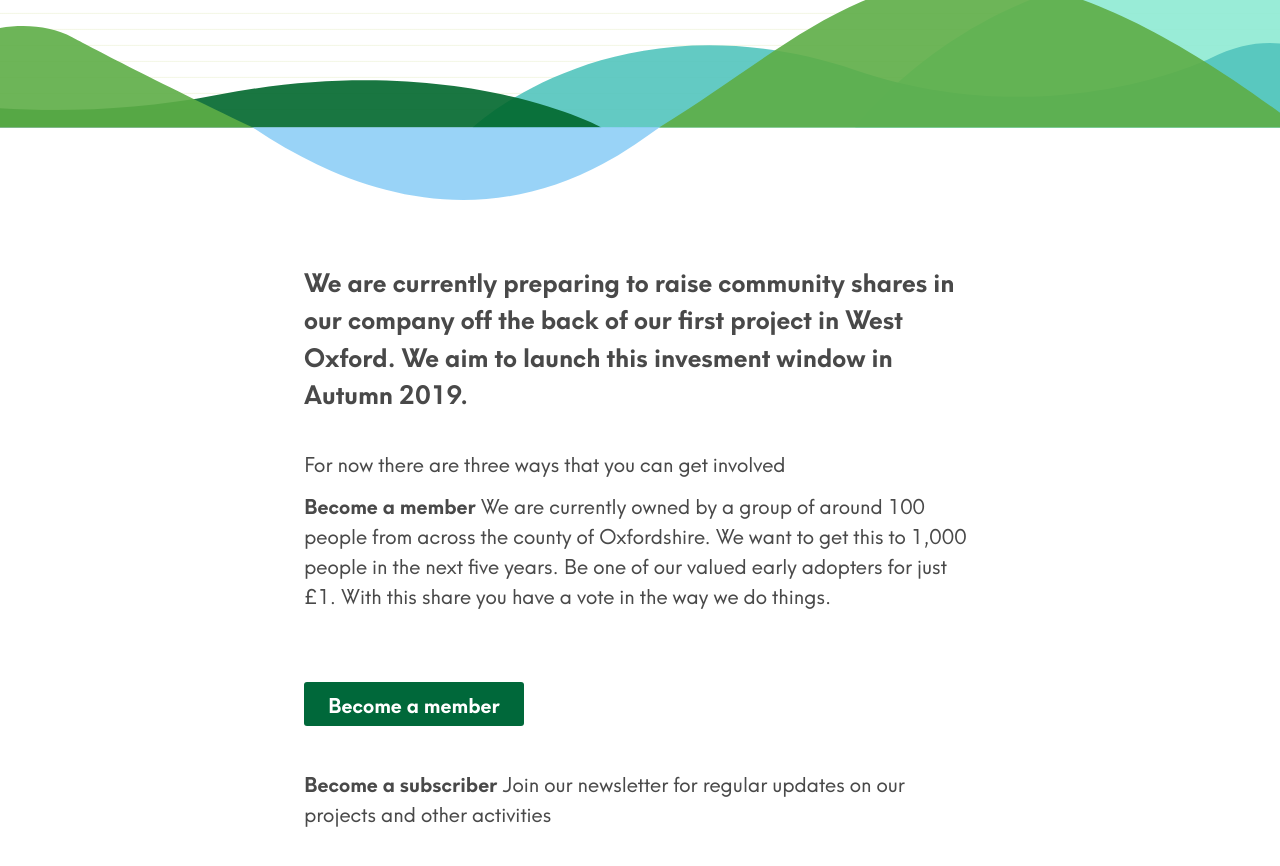
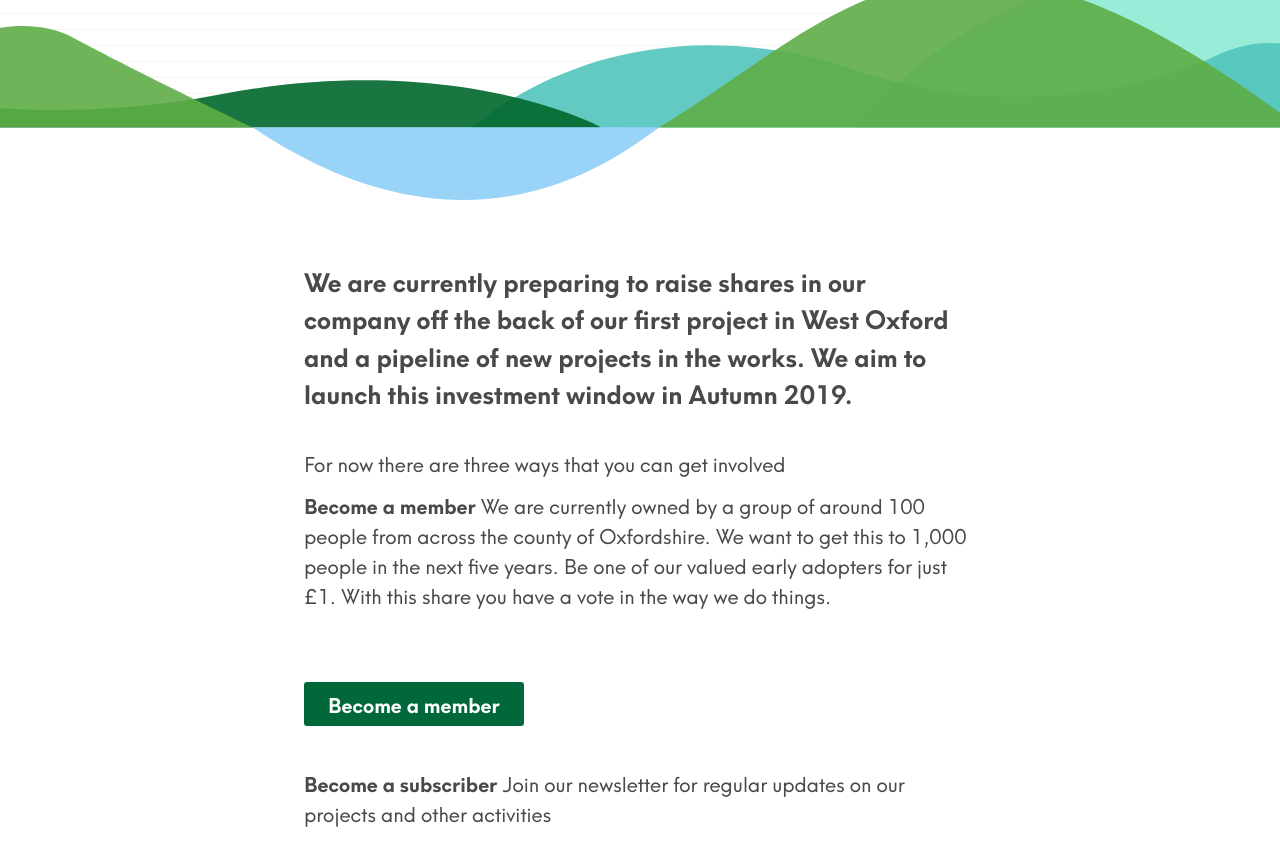
Before and after one commit to johnpuddephatt/oclt, a Jekyll site: the page built from _pages/invest.md, in a window 1280 px wide and 900 px high, scrolled down 345 px. Shown: the top 866 px of the window. Built offline with Jekyll 4.4.1, drawn with Linux system fonts in a browser that asks for light colours.

Commit message:
Update from Forestry.io Charlie Fisher updated _pages/invest.md

```diff
--- a/_pages/invest.md
+++ b/_pages/invest.md
@@ -4,7 +4,7 @@
 subtitle: Be part of changing Oxfordshire's housing system
 
 ---
-We are currently preparing to raise community shares in our company off the back of our first project in West Oxford. We aim to launch this invesment window in Autumn 2019.
+We are currently preparing to raise shares in our company off the back of our first project in West Oxford and a pipeline of new projects in the works. We aim to launch this investment window in Autumn 2019.
 
 For now there are three ways that you can get involved
 
```
